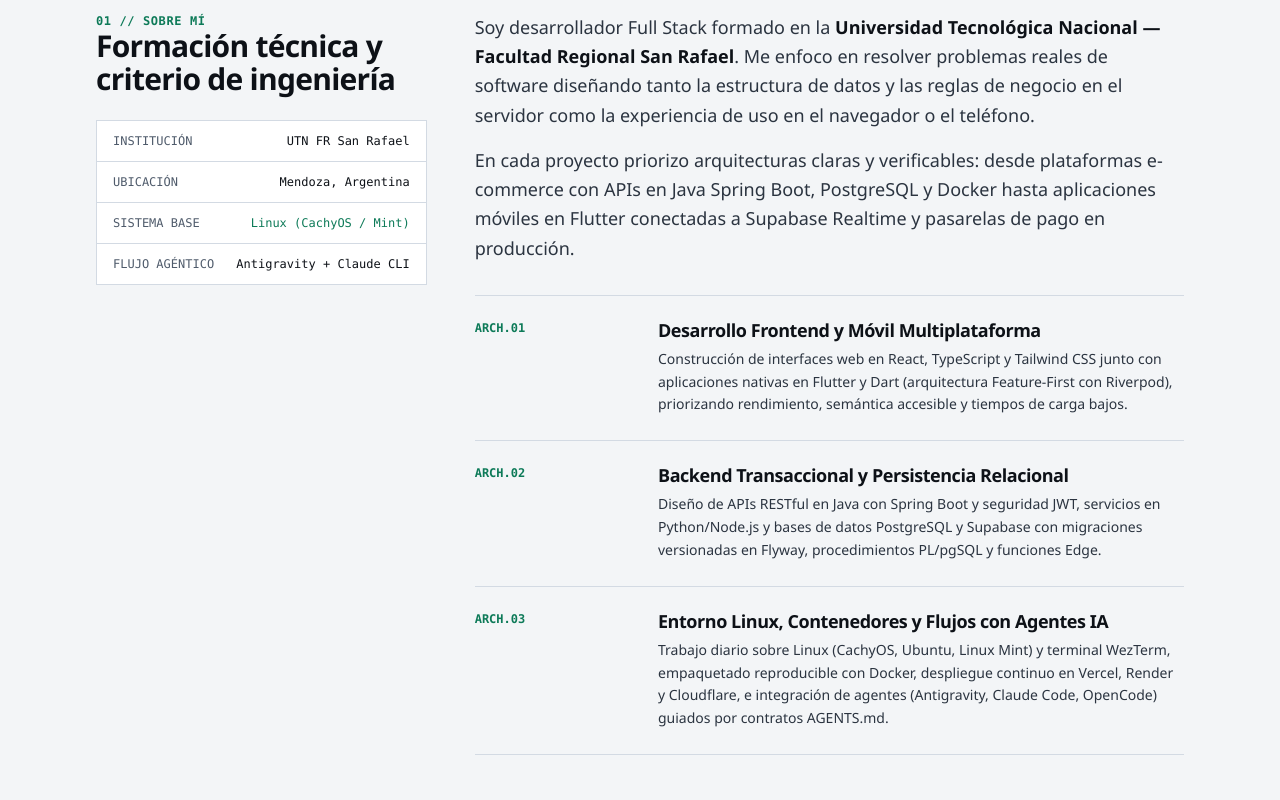
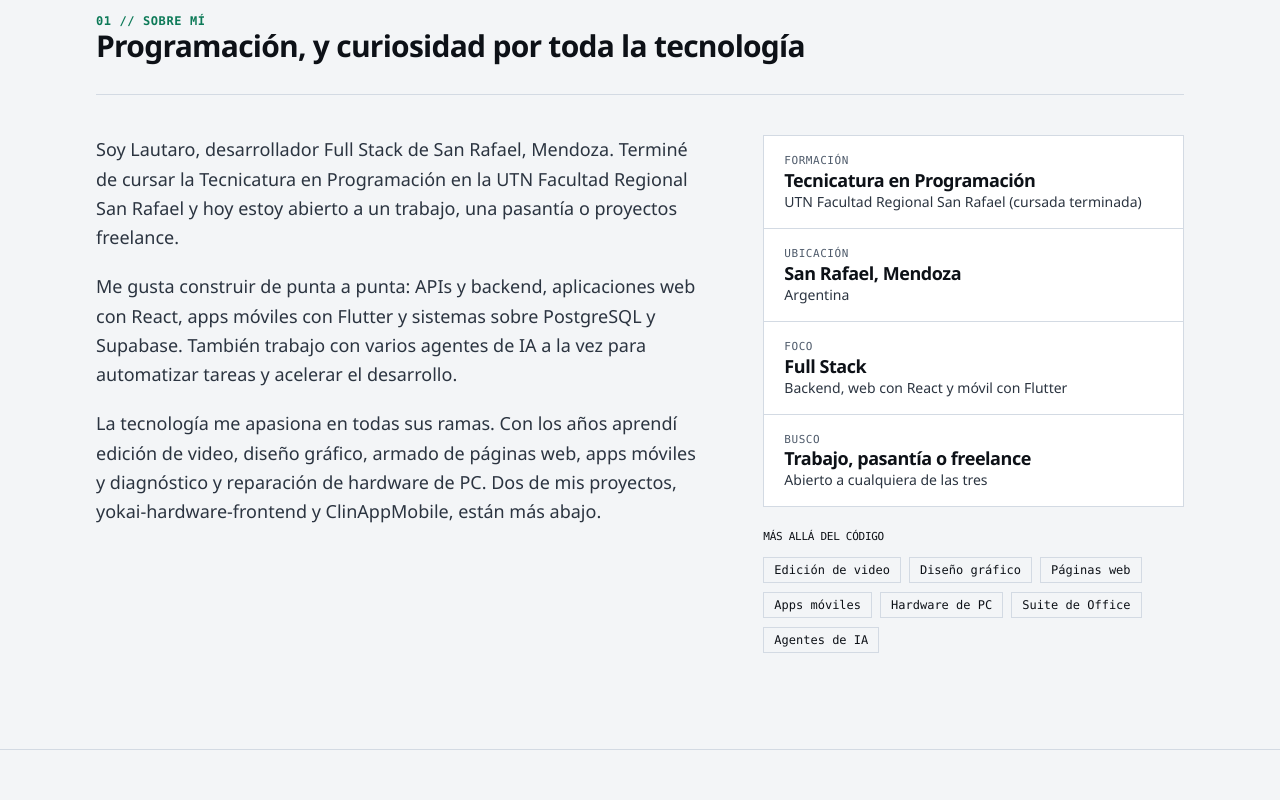
Before and after one commit to Lautaro-404/portfolio, a React (Vite) app: page / in a window 1280 px wide. Shown: the part 920-1720 px from the top of the page. Built offline with nearby package versions, Linux system fonts and the light colour scheme.

Commit message:
feat: sobre mi

```diff
--- a/src/components/About.tsx
+++ b/src/components/About.tsx
@@ -1,116 +1,100 @@
-const PILLARS = [
+import { Badge } from './ui/Badge';
+import { Section } from './ui/Section';
+
+const FACTS = [
   {
-    code: 'ARCH.01',
-    title: 'Desarrollo Frontend y Móvil Multiplataforma',
-    detail:
-      'Construcción de interfaces web en React, TypeScript y Tailwind CSS junto con aplicaciones nativas en Flutter y Dart (arquitectura Feature-First con Riverpod), priorizando rendimiento, semántica accesible y tiempos de carga bajos.',
+    label: 'FORMACIÓN',
+    value: 'Tecnicatura en Programación',
+    detail: 'UTN Facultad Regional San Rafael (cursada terminada)',
   },
   {
-    code: 'ARCH.02',
-    title: 'Backend Transaccional y Persistencia Relacional',
-    detail:
-      'Diseño de APIs RESTful en Java con Spring Boot y seguridad JWT, servicios en Python/Node.js y bases de datos PostgreSQL y Supabase con migraciones versionadas en Flyway, procedimientos PL/pgSQL y funciones Edge.',
+    label: 'UBICACIÓN',
+    value: 'San Rafael, Mendoza',
+    detail: 'Argentina',
   },
   {
-    code: 'ARCH.03',
-    title: 'Entorno Linux, Contenedores y Flujos con Agentes IA',
-    detail:
-      'Trabajo diario sobre Linux (CachyOS, Ubuntu, Linux Mint) y terminal WezTerm, empaquetado reproducible con Docker, despliegue continuo en Vercel, Render y Cloudflare, e integración de agentes (Antigravity, Claude Code, OpenCode) guiados por contratos AGENTS.md.',
+    label: 'FOCO',
+    value: 'Full Stack',
+    detail: 'Backend, web con React y móvil con Flutter',
   },
+  {
+    label: 'BUSCO',
+    value: 'Trabajo, pasantía o freelance',
+    detail: 'Abierto a cualquiera de las tres',
+  },
+];
+
+const ALSO = [
+  'Edición de video',
+  'Diseño gráfico',
+  'Páginas web',
+  'Apps móviles',
+  'Hardware de PC',
+  'Suite de Office',
+  'Agentes de IA',
 ];
 
 export function About() {
   return (
-    <section
+    <Section
       id="sobre-mi"
-      aria-labelledby="about-heading"
-      className="section-screen"
+      eyebrow="01 // SOBRE MÍ"
+      title="Programación, y curiosidad por toda la tecnología"
     >
-      <div className="wrap grid grid-cols-1 gap-10 lg:grid-cols-12 lg:gap-12">
-        {/* Left column: Sticky section header and technical profile specs */}
-        <div className="lg:col-span-4">
-          <div className="lg:sticky lg:top-24">
-            <div className="font-mono text-xs font-semibold uppercase tracking-wider text-[var(--accent-primary)]">
-              01 // SOBRE MÍ
-            </div>
-            <h2
-              id="about-heading"
-              className="mt-2 font-display text-2xl font-bold tracking-tight text-[var(--text-primary)] sm:text-3xl"
-            >
-              Formación técnica y criterio de ingeniería
-            </h2>
+      <div className="grid grid-cols-1 gap-10 lg:grid-cols-12 lg:gap-14">
+        <div className="space-y-5 text-base leading-relaxed text-[var(--text-secondary)] sm:text-lg lg:col-span-7">
+          <p>
+            Soy Lautaro, desarrollador Full Stack de San Rafael, Mendoza.
+            Terminé de cursar la Tecnicatura en Programación en la UTN Facultad
+            Regional San Rafael y hoy estoy abierto a un trabajo, una pasantía
+            o proyectos freelance.
+          </p>
+          <p>
+            Me gusta construir de punta a punta: APIs y backend, aplicaciones
+            web con React, apps móviles con Flutter y sistemas sobre
+            PostgreSQL y Supabase. También trabajo con varios agentes de IA a
+            la vez para automatizar tareas y acelerar el desarrollo.
+          </p>
+          <p>
+            La tecnología me apasiona en todas sus ramas. Con los años aprendí
+            edición de video, diseño gráfico, armado de páginas web, apps
+            móviles y diagnóstico y reparación de hardware de PC. Dos de mis
+            proyectos, yokai-hardware-frontend y ClinAppMobile, están más
+            abajo.
+          </p>
+        </div>
 
-            <dl className="mt-6 divide-y divide-[var(--border-subtle)] border border-[var(--border-subtle)] bg-[var(--bg-surface)] font-mono text-xs">
-              <div className="flex items-center justify-between px-4 py-3">
-                <dt className="text-[var(--text-muted)]">INSTITUCIÓN</dt>
-                <dd className="font-medium text-[var(--text-primary)]">
-                  UTN FR San Rafael
+        <div className="lg:col-span-5">
+          <dl className="tech-panel divide-y divide-[var(--border-subtle)]">
+            {FACTS.map((fact) => (
+              <div key={fact.label} className="px-5 py-4">
+                <dt className="font-mono text-[11px] tracking-wider text-[var(--text-muted)]">
+                  {fact.label}
+                </dt>
+                <dd className="mt-1 font-display text-lg font-semibold text-[var(--text-primary)]">
+                  {fact.value}
+                </dd>
+                <dd className="mt-0.5 text-sm text-[var(--text-secondary)]">
+                  {fact.detail}
                 </dd>
               </div>
-              <div className="flex items-center justify-between px-4 py-3">
-                <dt className="text-[var(--text-muted)]">UBICACIÓN</dt>
-                <dd className="font-medium text-[var(--text-primary)]">
-                  Mendoza, Argentina
-                </dd>
-              </div>
-              <div className="flex items-center justify-between px-4 py-3">
-                <dt className="text-[var(--text-muted)]">SISTEMA BASE</dt>
-                <dd className="font-medium text-[var(--accent-primary)]">
-                  Linux (CachyOS / Mint)
-                </dd>
-              </div>
-              <div className="flex items-center justify-between px-4 py-3">
-                <dt className="text-[var(--text-muted)]">FLUJO AGÉNTICO</dt>
-                <dd className="font-medium text-[var(--text-primary)]">
-                  Antigravity + Claude CLI
-                </dd>
-              </div>
-            </dl>
-          </div>
-        </div>
+            ))}
+          </dl>
 
-        {/* Right column: Editorial narrative and 3 technical pillars */}
-        <div className="lg:col-span-8">
-          <div className="space-y-4 text-base leading-relaxed text-[var(--text-secondary)] sm:text-lg">
-            <p>
-              Soy desarrollador Full Stack formado en la{' '}
-              <strong className="font-semibold text-[var(--text-primary)]">
-                Universidad Tecnológica Nacional — Facultad Regional San Rafael
-              </strong>
-              . Me enfoco en resolver problemas reales de software diseñando
-              tanto la estructura de datos y las reglas de negocio en el
-              servidor como la experiencia de uso en el navegador o el teléfono.
-            </p>
-            <p>
-              En cada proyecto priorizo arquitecturas claras y verificables:
-              desde plataformas e-commerce con APIs en Java Spring Boot,
-              PostgreSQL y Docker hasta aplicaciones móviles en Flutter
-              conectadas a Supabase Realtime y pasarelas de pago en producción.
-            </p>
-          </div>
-
-          <div className="mt-8 divide-y divide-[var(--border-subtle)] border-t border-b border-[var(--border-subtle)]">
-            {PILLARS.map((pillar) => (
-              <article
-                key={pillar.code}
-                className="grid grid-cols-1 gap-3 py-6 sm:grid-cols-12 sm:gap-6"
-              >
-                <div className="font-mono text-xs font-semibold text-[var(--accent-primary)] sm:col-span-3">
-                  {pillar.code}
-                </div>
-                <div className="sm:col-span-9">
-                  <h3 className="font-display text-lg font-semibold text-[var(--text-primary)]">
-                    {pillar.title}
-                  </h3>
-                  <p className="mt-2 text-sm leading-relaxed text-[var(--text-secondary)]">
-                    {pillar.detail}
-                  </p>
-                </div>
-              </article>
-            ))}
+          <div className="mt-6">
+            <h3 className="font-mono text-[11px] tracking-wider text-[var(--text-muted)]">
+              MÁS ALLÁ DEL CÓDIGO
+            </h3>
+            <ul className="mt-3 flex flex-wrap gap-2">
+              {ALSO.map((item) => (
+                <li key={item}>
+                  <Badge>{item}</Badge>
+                </li>
+              ))}
+            </ul>
           </div>
         </div>
       </div>
-    </section>
+    </Section>
   );
 }
```
